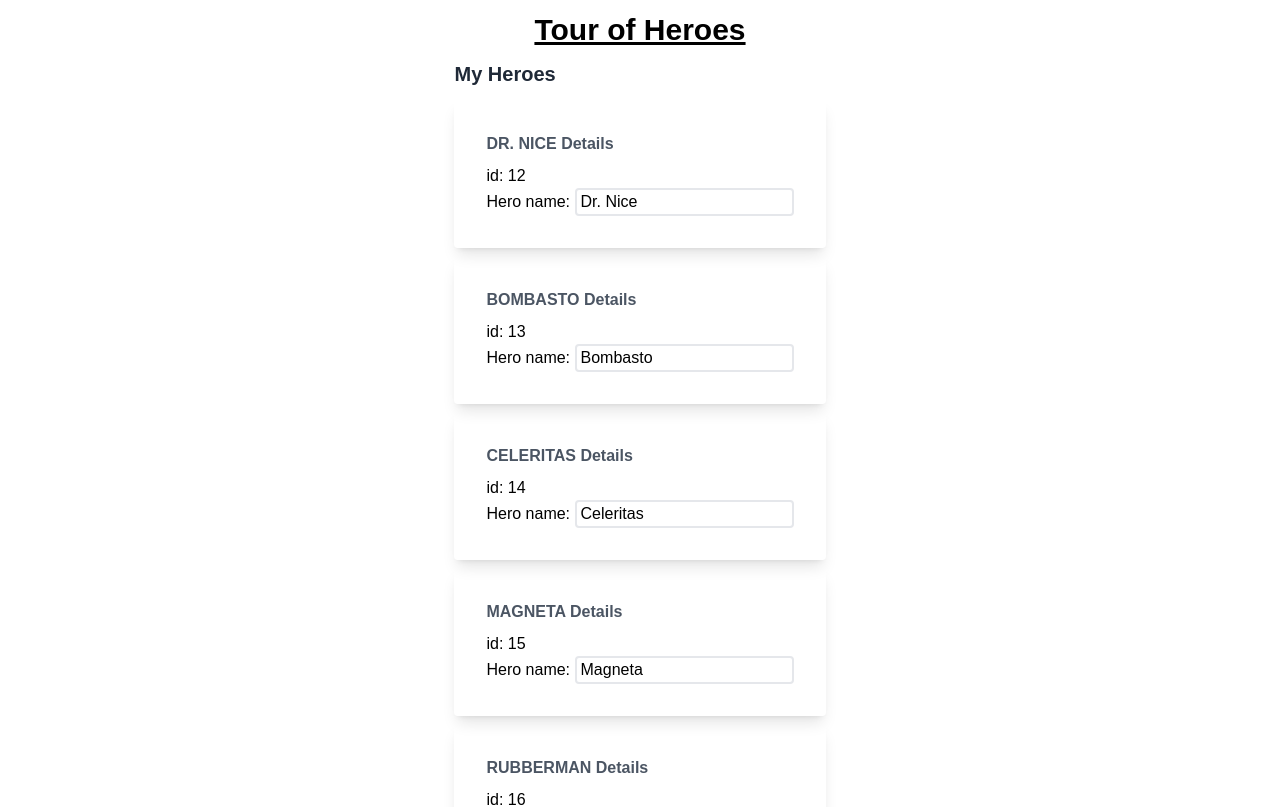
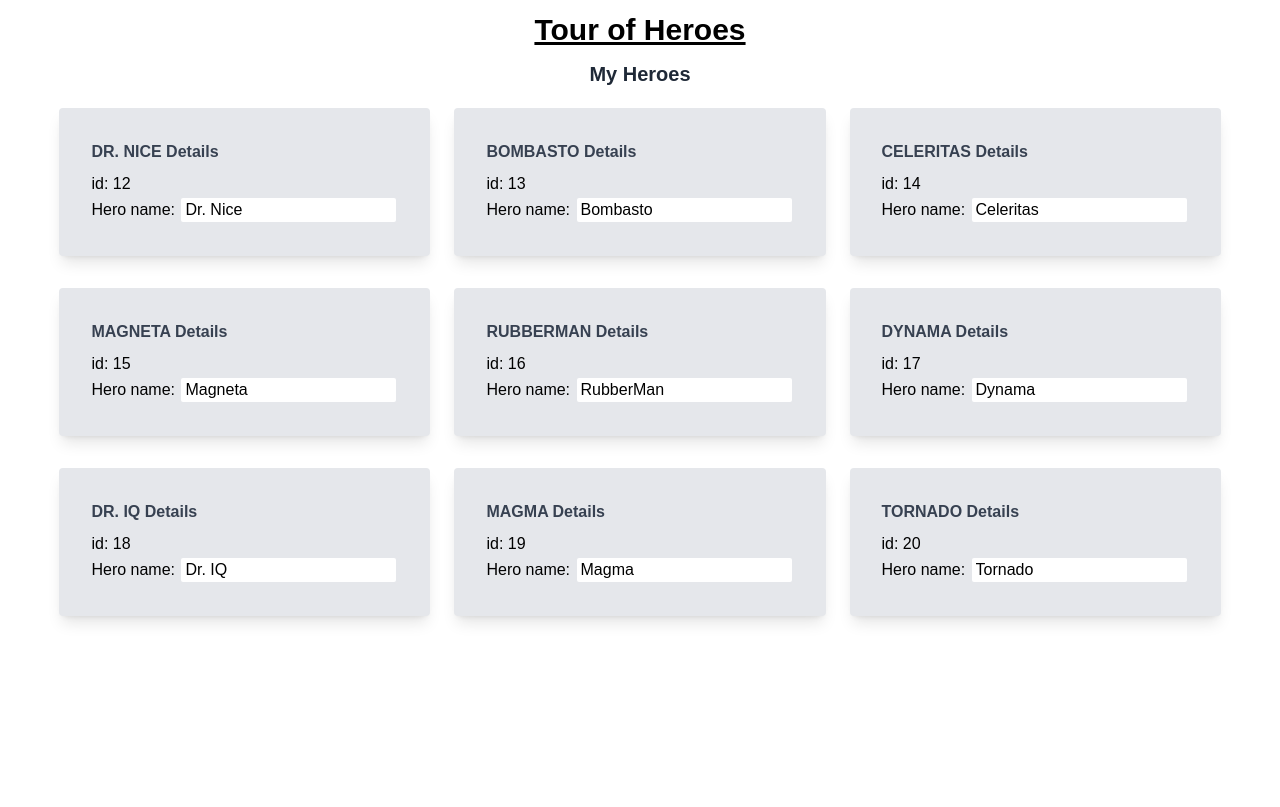
Before and after one commit to b0yu-li/angular-tour-of-heroes, an Angular app: page / in a window 1280 px wide. Shown: the top 807 px of the page. Built offline with nearby package versions, Linux system fonts and the light colour scheme.

Commit message:
style: card like layout

```diff
--- a/src/app/heroes/heroes.component.html
+++ b/src/app/heroes/heroes.component.html
@@ -1,8 +1,8 @@
-<h2 class="text-gray-800 font-bold text-xl my-3"> My Heroes </h2>
+<h2 class="text-center  text-gray-800 font-bold text-xl my-3"> My Heroes </h2>
 
-<ul class="heroes">
-    <div *ngFor="let hero of heroes" class="shadow-lg rounded mt-2 p-8">
-        <h3 class="text-gray-600 font-bold text-l mb-2">{{hero.name | uppercase}} Details</h3>
+<ul class="heroes grid grid-cols-3 gap-6">
+    <div *ngFor="let hero of heroes" class="shadow-lg rounded mt-2 p-8 bg-gray-200">
+        <h3 class="text-gray-700 font-bold text-l mb-2">{{hero.name | uppercase}} Details</h3>
         <div><span>id: </span>{{hero.id}}</div>
         <div>
             <label for="name">Hero name: </label>
```
